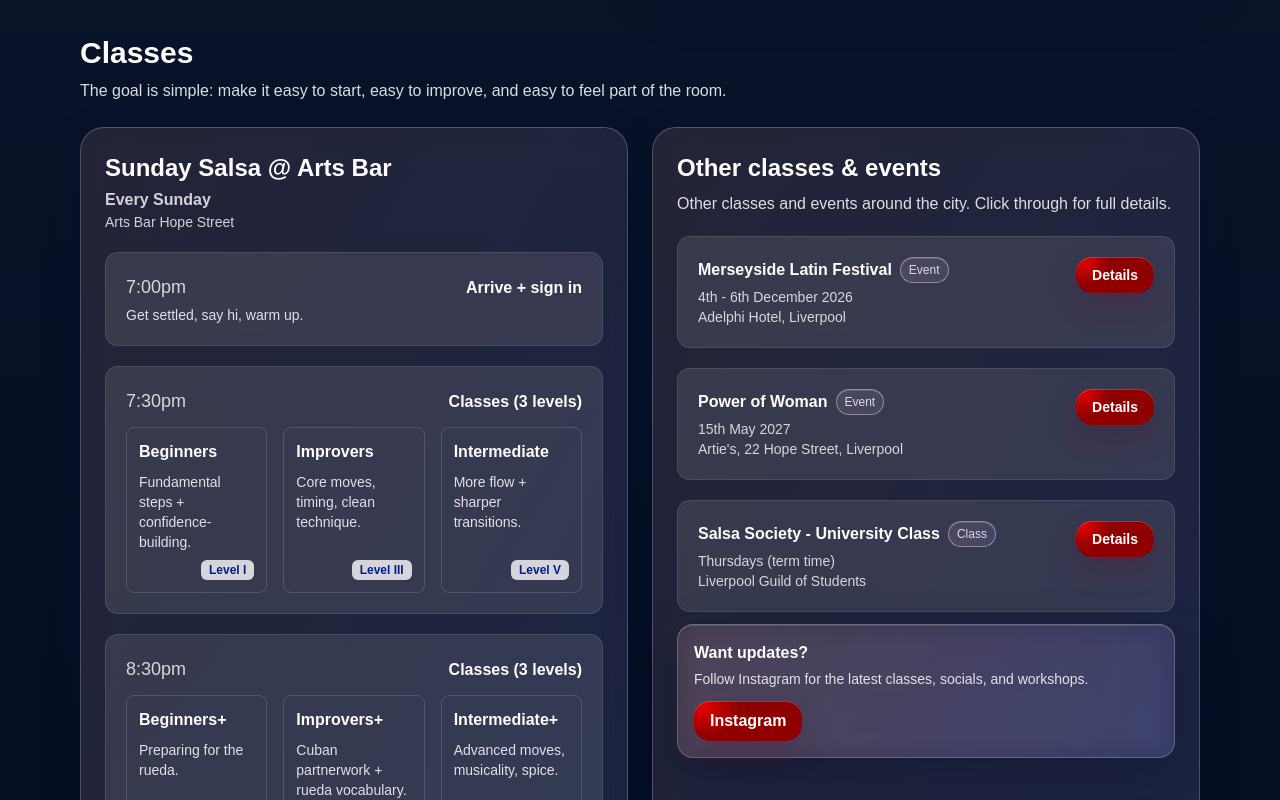
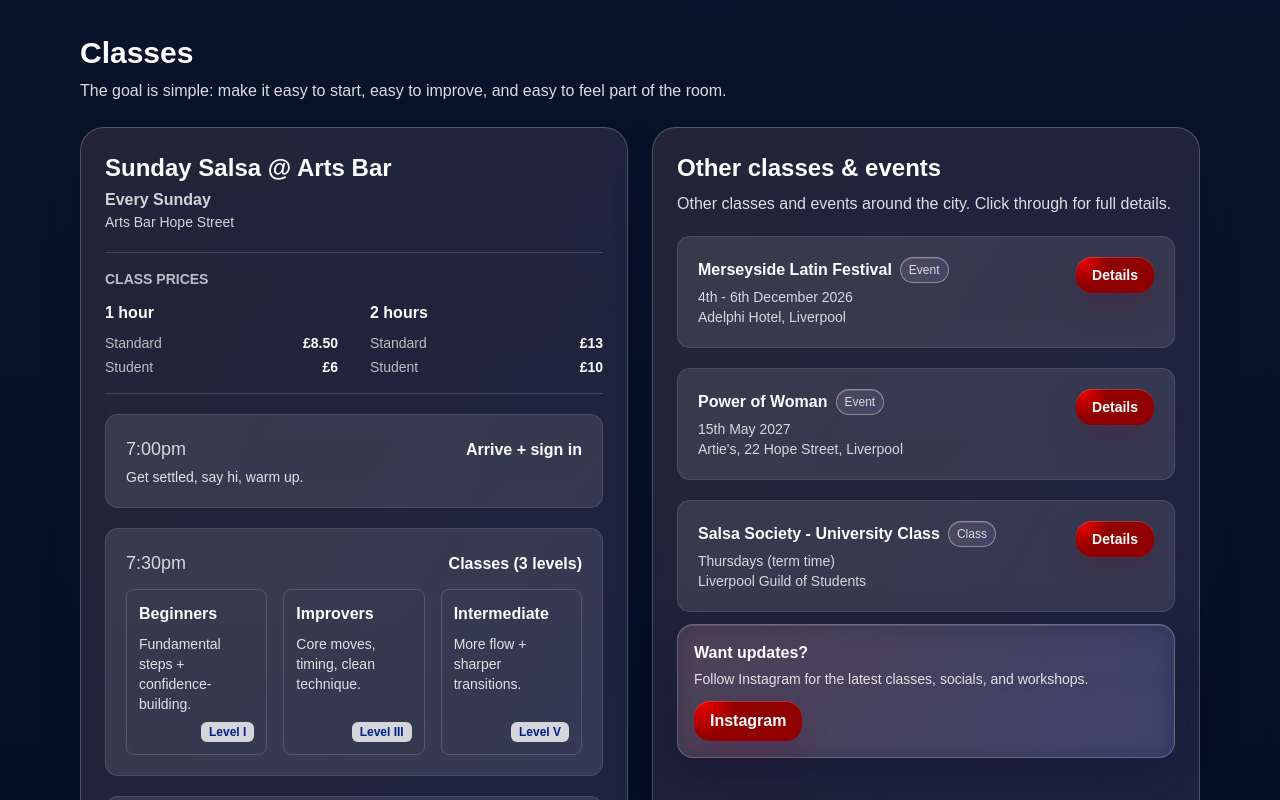
Before and after one commit to dance-engine/salsa-liverpool, a Next.js app: page / in a window 1280 px wide. Shown: the part 820-1620 px from the top of the page. Built offline with nearby package versions, Linux system fonts and the light colour scheme.

Commit message:
✨ Add Sunday salsa class pricing
Display clear standard and student prices for one- and two-hour Sunday classes above the timetable.

```diff
--- a/app/Data.ts
+++ b/app/Data.ts
@@ -18,6 +18,7 @@ export type ClassInfo = {
   address: string;
   day: string;
   time: string;
+  prices?: { duration: string; standard: string; student: string }[];
   structure: TimeBlock[];
   notes: string[];
   lat: number;
@@ -146,6 +147,10 @@ export const sundayArtsBar: ClassInfo = {
   address: "22 Hope St, Liverpool L1 9BY",
   day: "Every Sunday",
   time: "Sign-in from 7:00pm - Classes start shortly after",
+  prices: [
+    { duration: "1 hour", standard: "£8.50", student: "£6" },
+    { duration: "2 hours", standard: "£13", student: "£10" },
+  ],
   structure: [
     { time: "7:00pm", label: "Arrive + sign in", detail: "Get settled, say hi, warm up." },
     {
--- a/app/page.tsx
+++ b/app/page.tsx
@@ -153,6 +153,31 @@ export default function Home() {
                   Sunday
                 </div> */}
               </div>
+
+              {sundayArtsBar.prices && (
+                <div className="mt-5 border-y border-white/15 py-4">
+                  <div className="text-sm font-semibold uppercase text-white/70">
+                    Class prices
+                  </div>
+                  <div className="mt-3 grid gap-4 sm:grid-cols-2 sm:gap-8">
+                    {sundayArtsBar.prices.map((price) => (
+                      <div key={price.duration}>
+                        <div className="font-semibold">{price.duration}</div>
+                        <dl className="mt-2 space-y-1 text-sm">
+                          <div className="flex items-baseline justify-between gap-3">
+                            <dt className="text-white/70">Standard</dt>
+                            <dd className="font-bold">{price.standard}</dd>
+                          </div>
+                          <div className="flex items-baseline justify-between gap-3">
+                            <dt className="text-white/70">Student</dt>
+                            <dd className="font-bold">{price.student}</dd>
+                          </div>
+                        </dl>
+                      </div>
+                    ))}
+                  </div>
+                </div>
+              )}
 
               <div className="mt-5 space-y-3">
                 {sundayArtsBar.structure.map((s) => (
```
